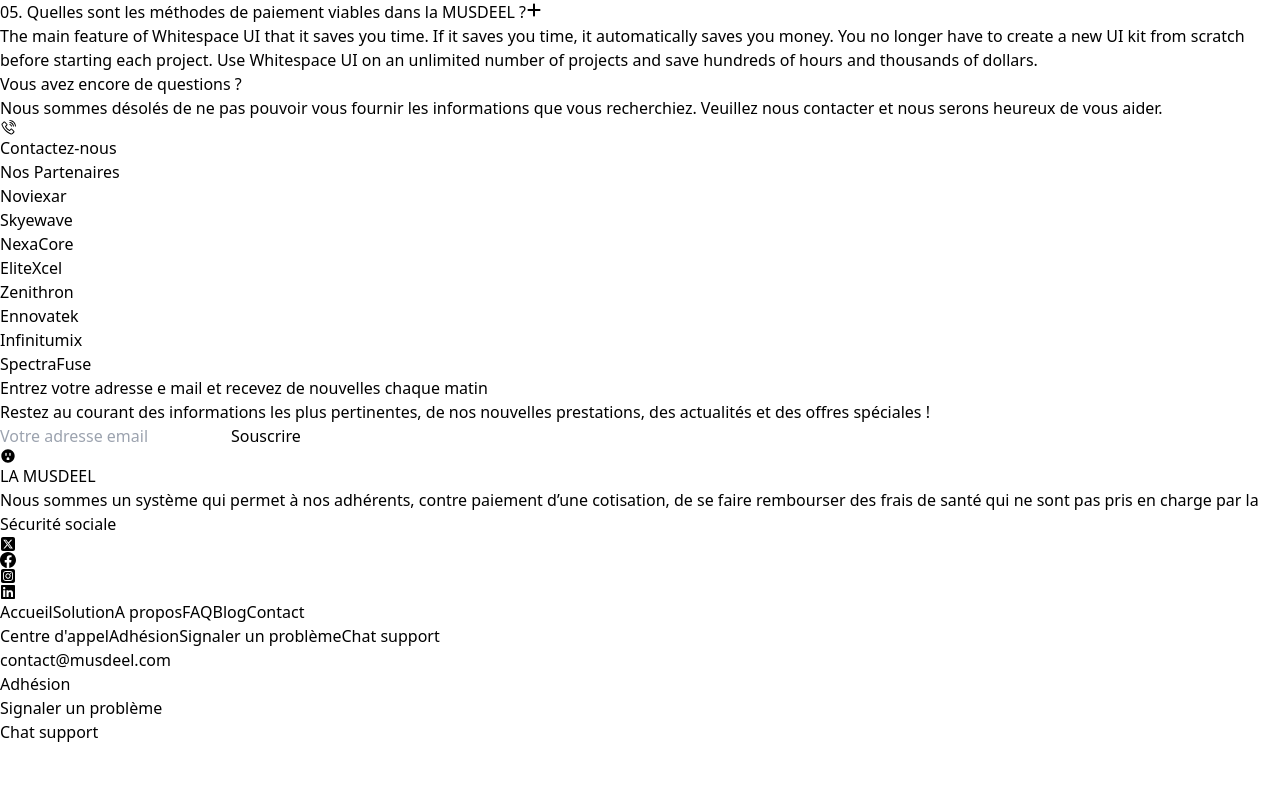
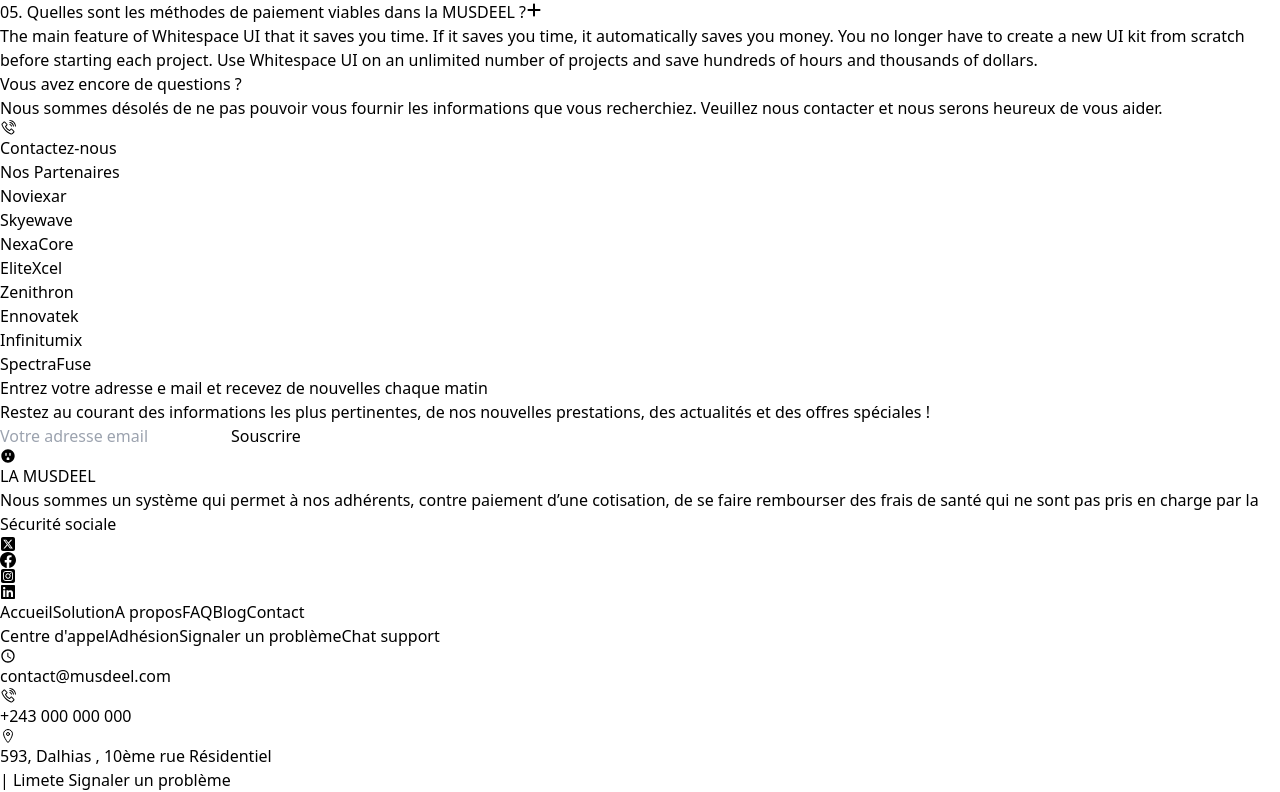
Before and after one commit to rovertnet/Scool, a React (Vite) app: page / in a window 1280 px wide. Shown: the part 3830-4622 px from the top of the page. Before the commit the page ends 4574 px from the top, so only its background shows below. Built offline with nearby package versions, Linux system fonts and the light colour scheme.

Commit message:
another commit

```diff
--- a/src/component/Footer.jsx
+++ b/src/component/Footer.jsx
@@ -4,6 +4,8 @@ import { FaSquareInstagram } from "react-icons/fa6";
 import { FaLinkedin } from "react-icons/fa6";
 import { Link } from "react-router-dom";
 import { LiaPhoneVolumeSolid } from "react-icons/lia";
+import { MdOutlineWatchLater } from "react-icons/md";
+import { IoLocationOutline } from "react-icons/io5";
 
 
 const Footer = () => {
@@ -22,14 +24,14 @@ const Footer = () => {
                 santé qui ne sont pas pris en charge par la Sécurité sociale
               </p>
               <div className="flex space-x-3 md:space-x-3">
-                <FaSquareXTwitter className="font-bold text-xl md:text-3xl text-white" />
-                <BsFacebook className="font-bold text-xl md:text-3xl text-blue-700" />
-                <FaSquareInstagram className="font-bold text-xl md:text-3xl text-red-800" />
-                <FaLinkedin className="font-bold text-xl md:text-3xl text-blue-600" />
+                <FaSquareXTwitter className="font-bold text-2xl md:text-3xl text-white" />
+                <BsFacebook className="font-bold text-2xl md:text-3xl text-blue-700" />
+                <FaSquareInstagram className="font-bold text-2xl md:text-3xl text-red-800" />
+                <FaLinkedin className="font-bold text-2xl md:text-3xl text-blue-600" />
               </div>
             </div>
 
-            <div className="md:w-1/2 flex flex-col md:flex-row flex-wrap justify-between gap-8 items-start md:mt-2">
+            <div className="md:w-1/2 flex flex-col md:flex-row flex-wrap justify-between gap-12 items-start md:mt-2">
               <div className="flex flex-col gap-2">
                 <Link className=" md:text-base text-lg text-slate-100" to={"/"}>
                   Accueil
@@ -80,18 +82,18 @@ const Footer = () => {
                 </Link>
               </div>
               <div className="flex flex-col gap-5">
-                <div className=" md:text-base text-lg text-slate-100 flex space-x-2">
-
+                <div className=" md:text-base text-lg text-slate-100 flex gap-3">
+                  <MdOutlineWatchLater className=" font-bold text-2xl md:text-2xl text-slate-50" />
                   contact@musdeel.com
                 </div>
-                <div className=" md:text-base text-lg text-slate-100">
-                  Adhésion
+                <div className=" flex gap-3 md:text-base text-lg text-slate-100">
+                  <LiaPhoneVolumeSolid className=" font-bold text-2xl md:text-2xl text-slate-50" />
+                  +243 000 000 000
                 </div>
-                <div className=" md:text-base text-lg text-slate-100">
-                  Signaler un problème
-                </div>
-                <div className=" md:text-base text-lg text-slate-100">
-                  Chat support
+                <div className=" flex gap-3 md:text-base text-lg text-slate-100">
+                  <IoLocationOutline className=" font-bold text-2xl md:text-2xl text-slate-50" />
+                  593, Dalhias , 10ème rue Résidentiel <br /> | Limete Signaler un
+                  problème
                 </div>
               </div>
             </div>
```
